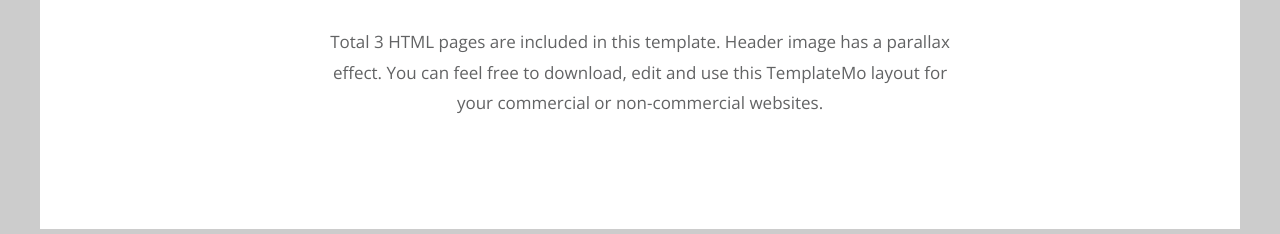
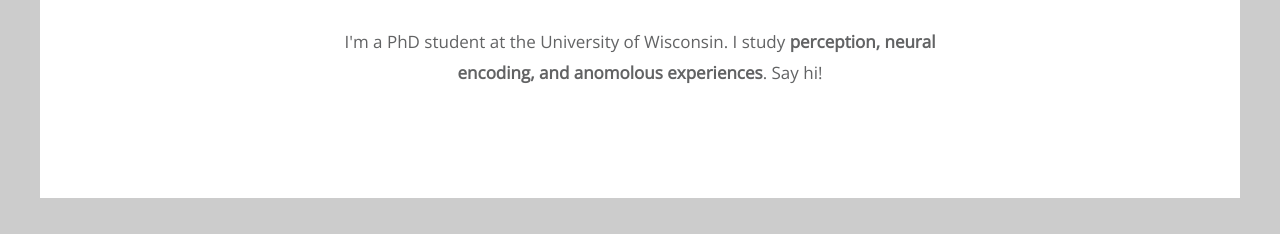
Before and after one commit to ivettecolon/ivettecolon.github.io, a plain HTML site: page index.html in a window 1280 px wide. Shown: the part 566-800 px from the top of the page. Drawn offline with nearby package versions, Linux system fonts and the light colour scheme.

Commit message:
Update index.html

```diff
--- a/index.html
+++ b/index.html
@@ -40,7 +40,7 @@
 		<main>
 			<header class="row tm-welcome-section">
 				<h2 class="col-12 text-center tm-section-title">Y. Ivette Colón</h2>
-				<p class="col-12 text-center">Total 3 HTML pages are included in this template. Header image has a parallax effect. You can feel free to download, edit and use this TemplateMo layout for your commercial or non-commercial websites.</p>
+				<p class="col-12 text-center">I'm a PhD student at the University of Wisconsin. I study <strong> perception, neural encoding, and anomolous experiences</strong>. Say hi! </p>
 			</header>
 
 
```
